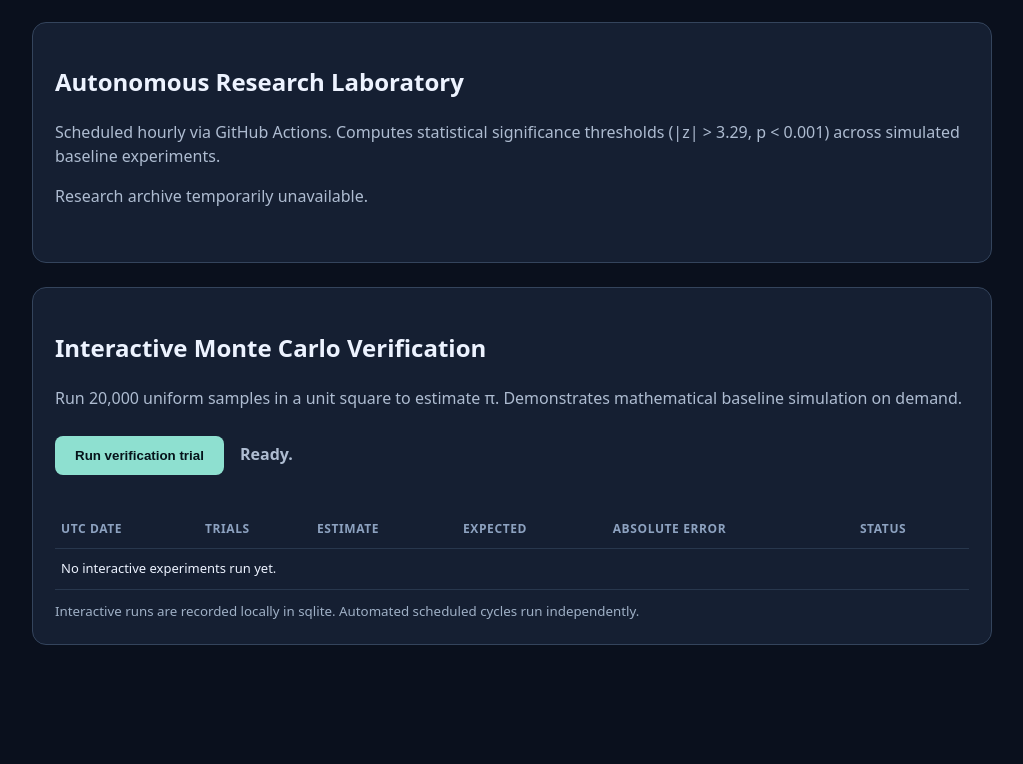
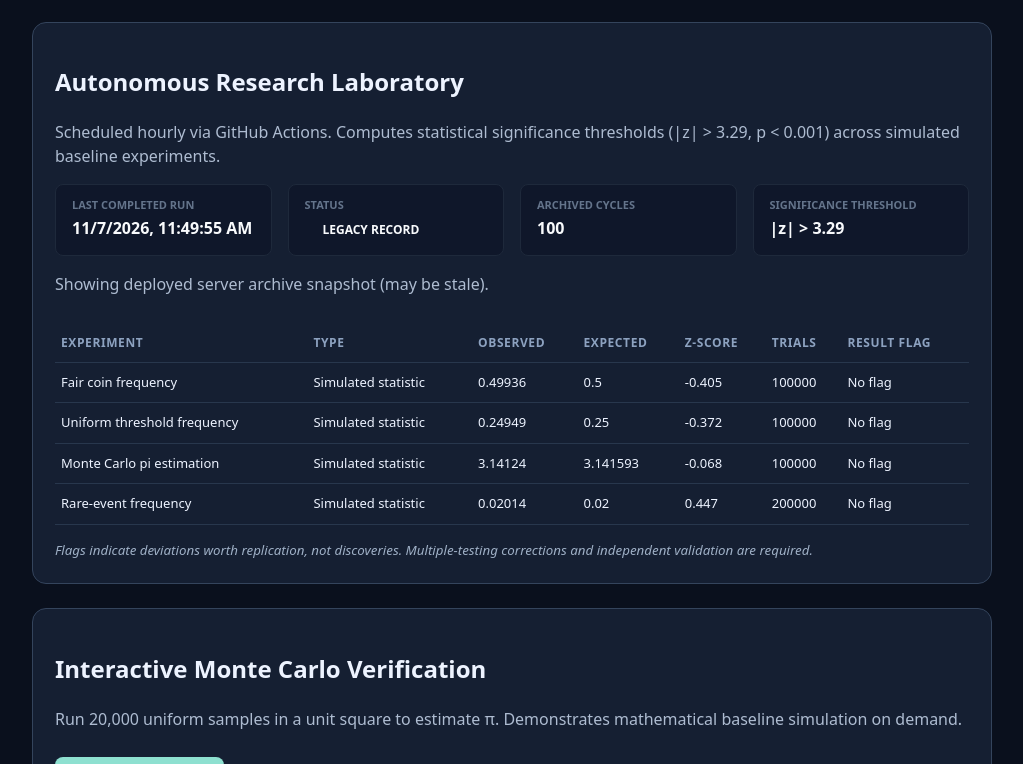
Before and after one commit to youreejerry7-wq/aether-infinity, a Flask app: page / in a window 1280 px wide. Shown: the part 200-964 px from the top of the page, without its empty margins (128-1151 px from the left). Before the commit the page ends 845 px from the top, so only its background shows below. Run offline with Flask 3, Linux system fonts and the light colour scheme; data that the repository does not hold is empty.

Commit message:
Accept legacy archive schema in dashboard

```diff
--- a/templates/index.html
+++ b/templates/index.html
@@ -132,8 +132,9 @@ function isUsableArchive(data) {
   const latest = Array.isArray(data) ? data[0] : null;
   return Boolean(latest && typeof latest === 'object' && !Array.isArray(latest) &&
     typeof latest.time === 'string' && !Number.isNaN(Date.parse(latest.time)) &&
-    typeof latest.status === 'string' && Array.isArray(latest.experiments) &&
-    Array.isArray(latest.errors));
+    Array.isArray(latest.experiments) &&
+    (latest.status === undefined || typeof latest.status === 'string') &&
+    (latest.errors === undefined || Array.isArray(latest.errors)));
 }
 let nextArchiveRequestAt = -Infinity;
 let archiveUpdating = false;
@@ -199,8 +200,11 @@ async function loadAuto() {
   const statusNode = document.getElementById('val-status');
   statusNode.textContent = '';
   const badge = document.createElement('span');
-  badge.className = 'status-badge ' + (latest.status === 'completed' ? 'status-completed' : 'status-failed');
-  badge.textContent = String(latest.status || 'unknown');
+  const cycleStatus = typeof latest.status === 'string' ? latest.status : 'legacy record';
+  badge.className = 'status-badge' +
+    (cycleStatus === 'completed' ? ' status-completed' :
+      (cycleStatus === 'failed' || cycleStatus === 'partial_failure' ? ' status-failed' : ''));
+  badge.textContent = cycleStatus;
   statusNode.appendChild(badge);
   document.getElementById('val-cycles').textContent = data.length;
   document.getElementById('val-threshold').textContent = '|z| > ' + (latest.z_threshold || 3.29);
@@ -237,7 +241,8 @@ async function loadAuto() {
       const row = document.createElement('tr');
       const values = [
         String(exp && exp.name || 'Unnamed experiment'),
-        exp && exp.category === 'known_baseline' ? 'Known baseline' : 'Unverified candidate',
+        exp && exp.category === 'known_baseline' ? 'Known baseline' :
+          exp && typeof exp.category === 'string' ? 'Unverified candidate' : 'Simulated statistic',
         String(exp && exp.observed != null ? exp.observed : ''),
         String(exp && exp.expected != null ? exp.expected : ''),
         String(exp && exp.z_score != null ? exp.z_score : ''),
```
